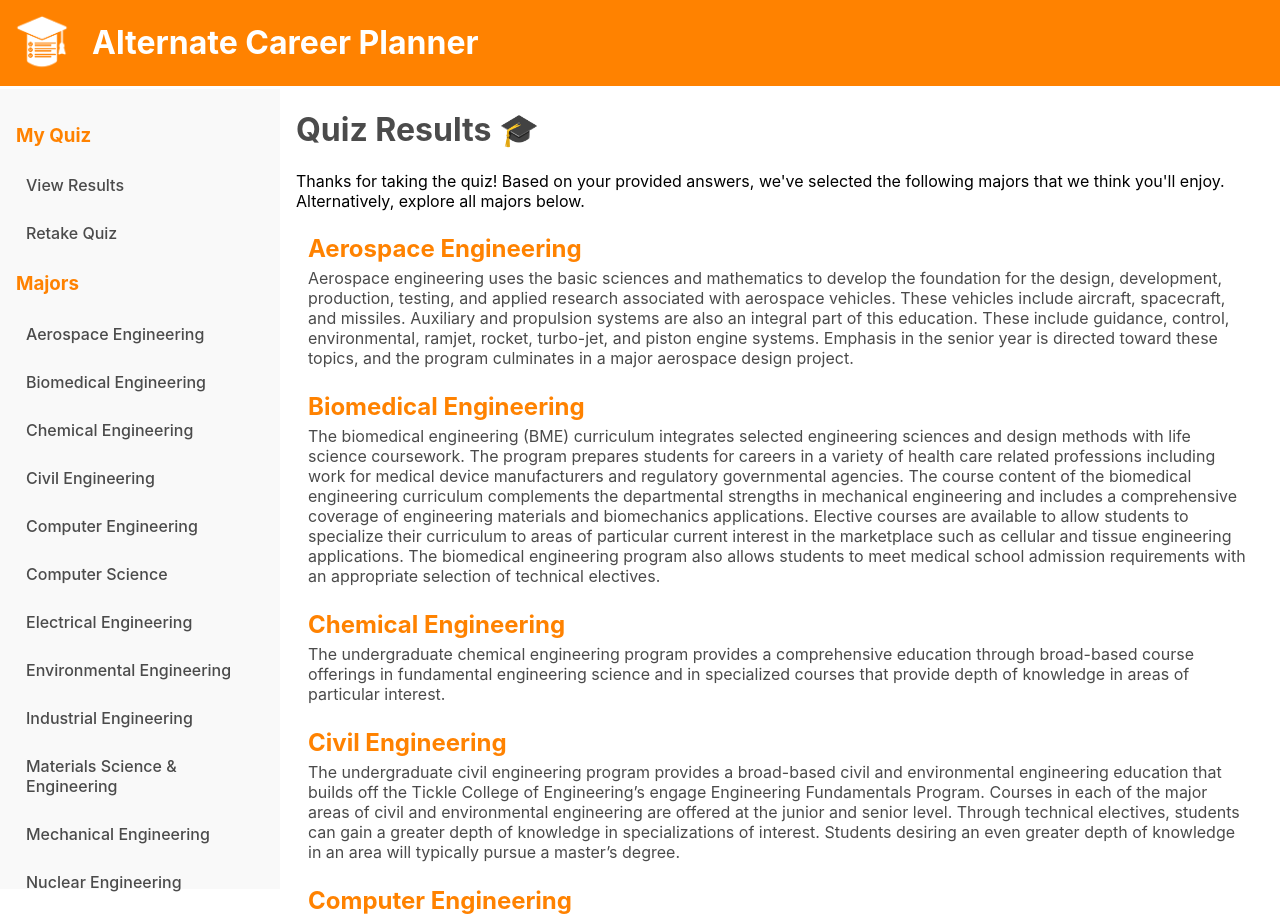
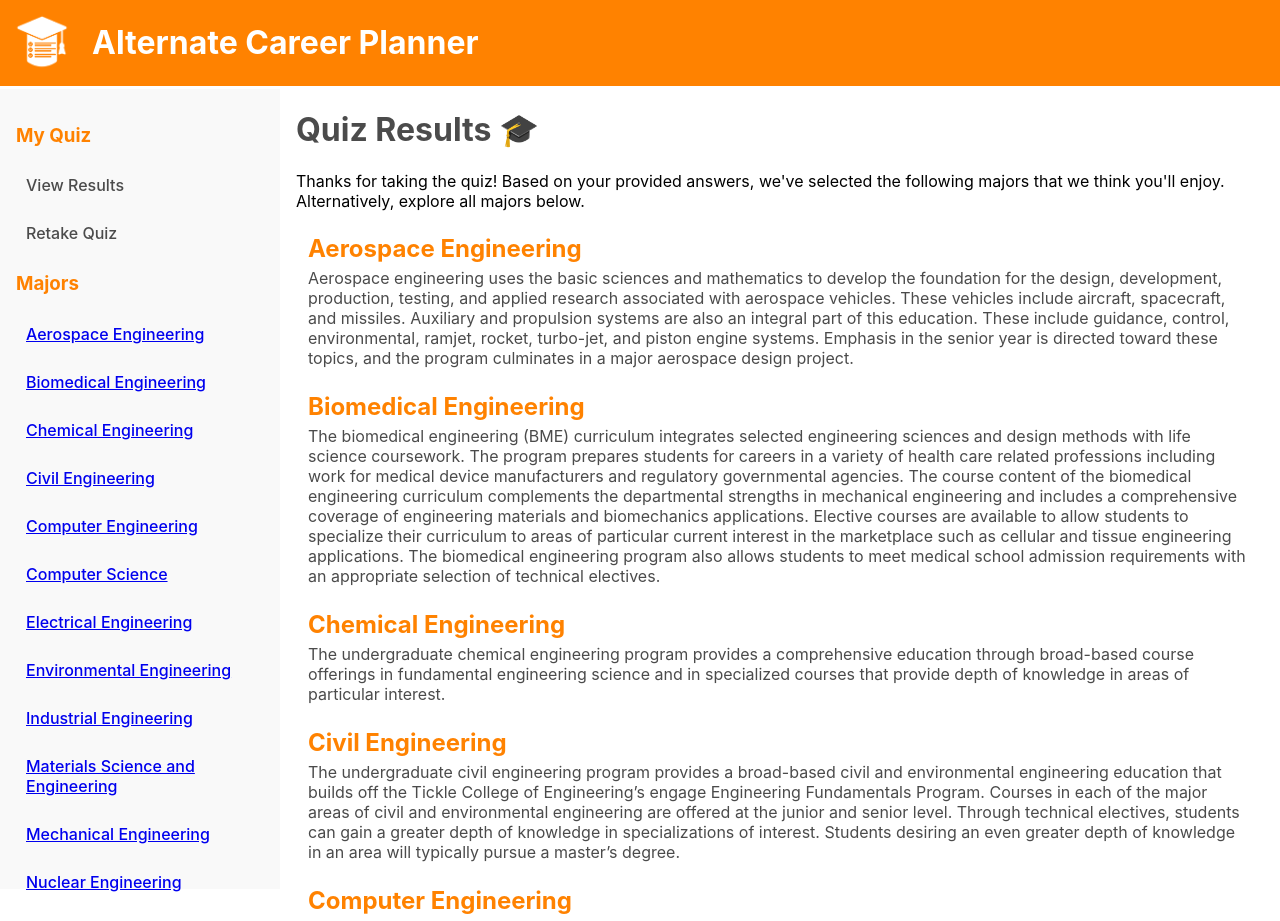
Before and after one commit to ryandperry/Alternate-Career-Planner, a React (Create React App) app in the folder alternate-career-planner/: page /results in a window 1280 px wide. Shown: the top 921 px of the page. Built offline with nearby package versions, Linux system fonts and the light colour scheme; the HTML template or start-up script is replaced by a standard one.

Commit message:
Links to various majors and their details are now functional from the sidebar #21

```diff
--- a/alternate-career-planner/src/App.js
+++ b/alternate-career-planner/src/App.js
@@ -21,7 +21,8 @@ function App() {
               <Route path="/quiz" element={<Quiz />} />
 
               {/* Views including sidebar after the similar majors have been generated */}
-              <Route path="/results" element={<ResultsView />} />
+              <Route path="/results/*" element={<ResultsView />} />
+
           </Routes>
       </Router>
   );
--- a/alternate-career-planner/src/components/MajorHeaderImage/MajorHeaderImage.js
+++ b/alternate-career-planner/src/components/MajorHeaderImage/MajorHeaderImage.js
@@ -17,13 +17,13 @@ const imageMap = {
     'Chemical Engineering': '/assets/major-header-images/chemical-eng-header.jpg',
     'Civil Engineering': '/assets/major-header-images/civil-eng-header.jpg',
     'Environmental Engineering': '/assets/major-header-images/environmental-eng-header.jpg',
-    'Material Science': '/assets/major-header-images/mse-header.jpg',
+    'Materials Science and Engineering': '/assets/major-header-images/mse-header.jpg',
 };
 
 // Returns a header image
 const MajorHeaderImage = ({ major }) => {
     // Return a generic header image if there is not one for that major
-    const imageURL = imageMap[major.name] || 'assets/major-header-images/generic-header-image.jpg';
+    const imageURL = imageMap[major.name] || '/assets/major-header-images/generic-header-image.jpg';
 
     return (
         <header className="header-image">
--- a/alternate-career-planner/src/components/NavigationBar/NavigationBar.js
+++ b/alternate-career-planner/src/components/NavigationBar/NavigationBar.js
@@ -4,6 +4,7 @@
 
 import React from 'react';
 import './NavigationBar.css';
+import { Link } from 'react-router-dom';
 
 const NavigationBar = ({ majors }) => {
     return (
@@ -20,8 +21,10 @@ const NavigationBar = ({ majors }) => {
             <h3 className="section-title"> Majors </h3>
             <ul>
                 {majors.map((major) => (
-                    <li className="sub-nav-title">
-                        { major.name }
+                    <li className="sub-nav-title" key={major.name}>
+                        <Link to={`/results/majors/${encodeURIComponent(major.name)}`}>
+                            { major.name }
+                        </Link>
                     </li>
                 ))}
             </ul>
--- a/alternate-career-planner/src/views/MajorDetailView/MajorDetailView.js
+++ b/alternate-career-planner/src/views/MajorDetailView/MajorDetailView.js
@@ -8,22 +8,32 @@ import './MajorDetailView.css';
 import CourseListView from '../../components/CourseList/CourseList';
 import MajorHeaderImage from '../../components/MajorHeaderImage/MajorHeaderImage';
 import JobsList from '../../components/JobsList/JobsList';
+import { useParams } from 'react-router-dom';
 
 // Lists the details of a given major including a description and required courses
-const MajorDetailView = ({ major, courses }) => {
+const MajorDetailView = ({ majors, courses }) => {
+
+    const { majorName } = useParams();
+    console.log("Major name:", majorName);
+    const selectedMajor = majors.find(
+        (major) => major.name === decodeURIComponent(majorName.replace(/%20/g, ' '))
+    );
+
+    const emptyCoursesList = [];
+
     return (
         <div>
             {/* Header, Title and Description */}
-            <MajorHeaderImage major={major}/>
-            <h1 className="major-title"> {major.name} </h1>
-            <p className="major-description"> { major.description } </p>
+            <MajorHeaderImage major={selectedMajor}/>
+            <h1 className="major-title"> {selectedMajor.name} </h1>
+            <p className="major-description"> { selectedMajor.description } </p>
 
             {/* Required Courses List */}
             <h2> Required Courses </h2>
-            <CourseListView courses = {courses}/>
+            <CourseListView courses = {courses || emptyCoursesList}/>
 
             {/* Jobs List */}
-            <JobsList majorname={major.name}/>
+            <JobsList majorname={selectedMajor.name}/>
 
         </div>
     )
--- a/alternate-career-planner/src/views/ResultsView/ResultsView.js
+++ b/alternate-career-planner/src/views/ResultsView/ResultsView.js
@@ -8,9 +8,8 @@ import './ResultsView.css';
 import NavigationBar from '../../components/NavigationBar/NavigationBar'
 import Header from '../../components/Header/Header'
 import MajorsListView from '../MajorsListView/MajorsListView'
-
-// Lists the details of a given major including a description and required courses
-const ResultsView = ({ majors }) => {
+import MajorDetailView from '../MajorDetailView/MajorDetailView'
+import { Routes, Route } from 'react-router-dom';
 
 // Majors and their descriptions all taken from UTK catalog
 const testMajors = [
@@ -51,7 +50,7 @@ const ResultsView = ({ majors }) => {
     description: 'Our undergraduate curriculum is designed to prepare our graduates to achieve the following program objectives 3-5 years after graduation:\n\nObjective 1: Have successful professional careers based on industrial engineering knowledge and skills.\n\nObjective 2: Engage in professional development practices that enable them to remain competent in the ever expanding discipline of industrial engineering.\n\nObjective 3: Provide strong leadership and quality service to their organization, community, and society.',
     },
     {
-        name: 'Materials Science & Engineering',
+    name: 'Materials Science and Engineering',
     description: 'At the Department of Materials Science Engineering, we stay on the leading edge of technology through the development of new materials and the improvement of existing materials for applications in all engineering fields. As an interdisciplinary field, MSE is at the forefront of modern technological advances, offering students a stepping stone to solving tomorrow’s grand challenges as they take their next steps toward their future in engineering.',
     },
     {
@@ -64,14 +63,29 @@ const ResultsView = ({ majors }) => {
     }
 ];
 
+// Lists the details of a given major including a description and required courses
+const ResultsView = ({ majors }) => {
+
     return (
             <div className='appContainerStyle'>
                 <Header />
                 <div className='appBodyStyle'>
+
+                    {/* Vertical navigation bar with navigation links */}
                     <NavigationBar majors={ majors || testMajors} />
-                <body className='content-wrapper'>
-                    <MajorsListView majors={majors || testMajors} /> {/* If there are no majors passed, it uses testMajors */}
-                </body>
+
+                    {/* Main content to the right */}
+                    <div className='content-wrapper'>
+                        <Routes>
+                            {/* Show any given major's details */}
+                            {/* If there are no majors passed, it uses testMajors */}
+                            <Route path="majors/:majorName" element={<MajorDetailView majors={majors || testMajors} />} />
+
+                            {/* Main results view */}
+                            <Route path="/" element={<MajorsListView majors={majors || testMajors} />} />
+                        </Routes>
+
+                    </div>
                 </div>
             </div>
     )
```
Lines whose indentation alone changed are shown as unchanged.
